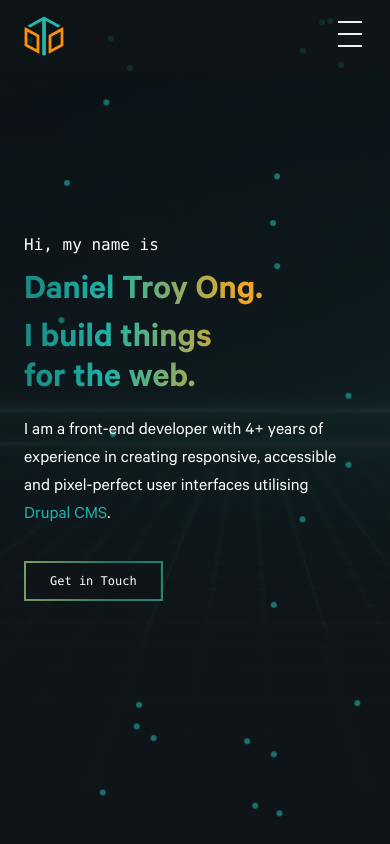
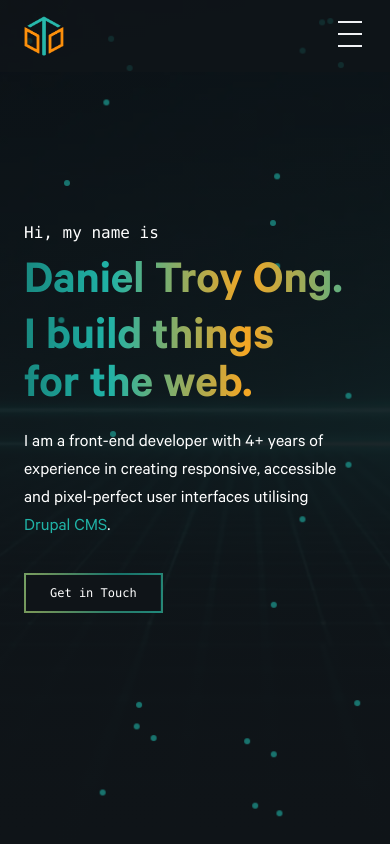
Before and after one commit to danieltroy092/portfolio, a React (Vite) app: page / in a window 390 px wide. Shown: the top 844 px of the page. Built offline with nearby package versions, Linux system fonts and the light colour scheme.

Commit message:
applied on click function to close menu for links, also changed font size in hero text

```diff
--- a/src/layout/Navbar.jsx
+++ b/src/layout/Navbar.jsx
@@ -53,7 +53,7 @@ export const Navbar = () => {
         <a href="/" className="outline-none">
           <img
             data-aos="fade-down"
-            data-aos-duration="1000"
+            data-aos-duration="500"
             src={"logo.webp"}
             className="size-[40px]"
             alt="site logo consisting of letters D, T and O assembled in a shape of a cube"
@@ -118,6 +118,10 @@ export const Navbar = () => {
                   <a
                     href={link.href}
                     className="text-lg  py-2 font-mono text-sm hover:text-highlight focus-visible:bg-highlight focus-visible:text-background outline-none"
+                    onClick={() => {
+                      setIsMobileMenuOpen(false);
+                      setBurgerClass("burger-bar");
+                    }}
                   >
                     {link.label}
                   </a>
--- a/src/sections/Hero.jsx
+++ b/src/sections/Hero.jsx
@@ -40,14 +40,14 @@ export const Hero = () => {
           <span
             data-aos="fade-up"
             data-aos-delay="300"
-            className="block text-4xl md:text-6xl mt-4 font-calibre-bold gradient-text"
+            className="block text-5xl md:text-6xl mt-4 font-calibre-bold gradient-text"
           >
             Daniel Troy Ong.
           </span>
           <span
             data-aos="fade-up"
             data-aos-delay="600"
-            className="block text-4xl md:text-6xl mt-2 font-calibre-bold gradient-text text-balance"
+            className="block text-5xl md:text-6xl mt-2 font-calibre-bold gradient-text text-balance"
           >
             I build things for the web.
           </span>
```
